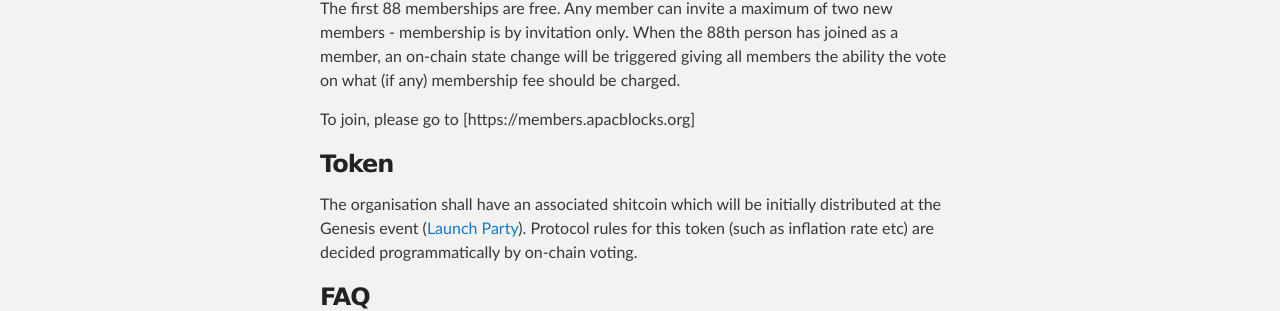
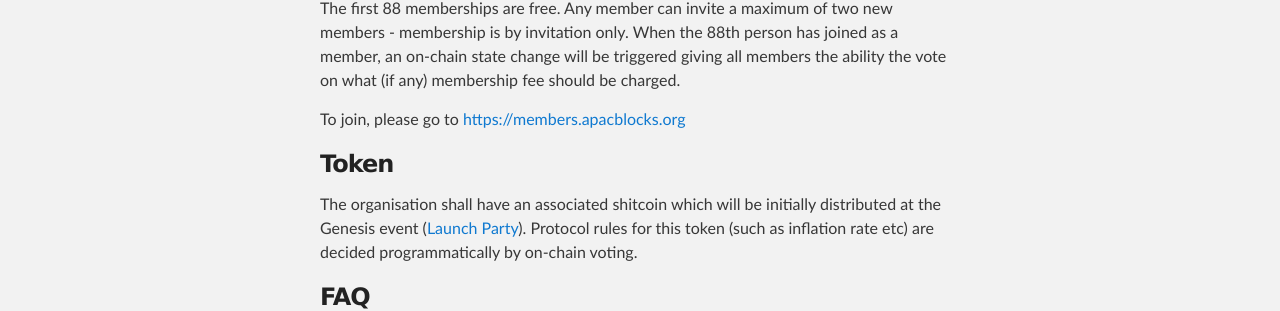
Before and after one commit to apacblocks/apacblocks.org, a Jekyll site: the page built from index.md, in a window 1280 px wide. Shown: the part 727-1038 px from the top of the page. Built offline with Jekyll 4.4.1, drawn with Linux system fonts in a browser that asks for light colours; the repository's description, which GitHub fills in, is left out; our own code applies the rules of GitHub Pages for plain Markdown files; part of the change alters nothing that is shown.

```diff
--- a/index.md
+++ b/index.md
@@ -21,7 +21,7 @@ New members can only join the organisation while in physical attendance at an AP
 
 The first 88 memberships are free. Any member can invite a maximum of two new members - membership is by invitation only. When the 88th person has joined as a member, an on-chain state change will be triggered giving all members the ability the vote on what (if any) membership fee should be charged.
 
-To join, please go to [https://members.apacblocks.org]
+To join, please go to [https://members.apacblocks.org](https://members.apacblocks.org)
 
 ### Token
 
```
